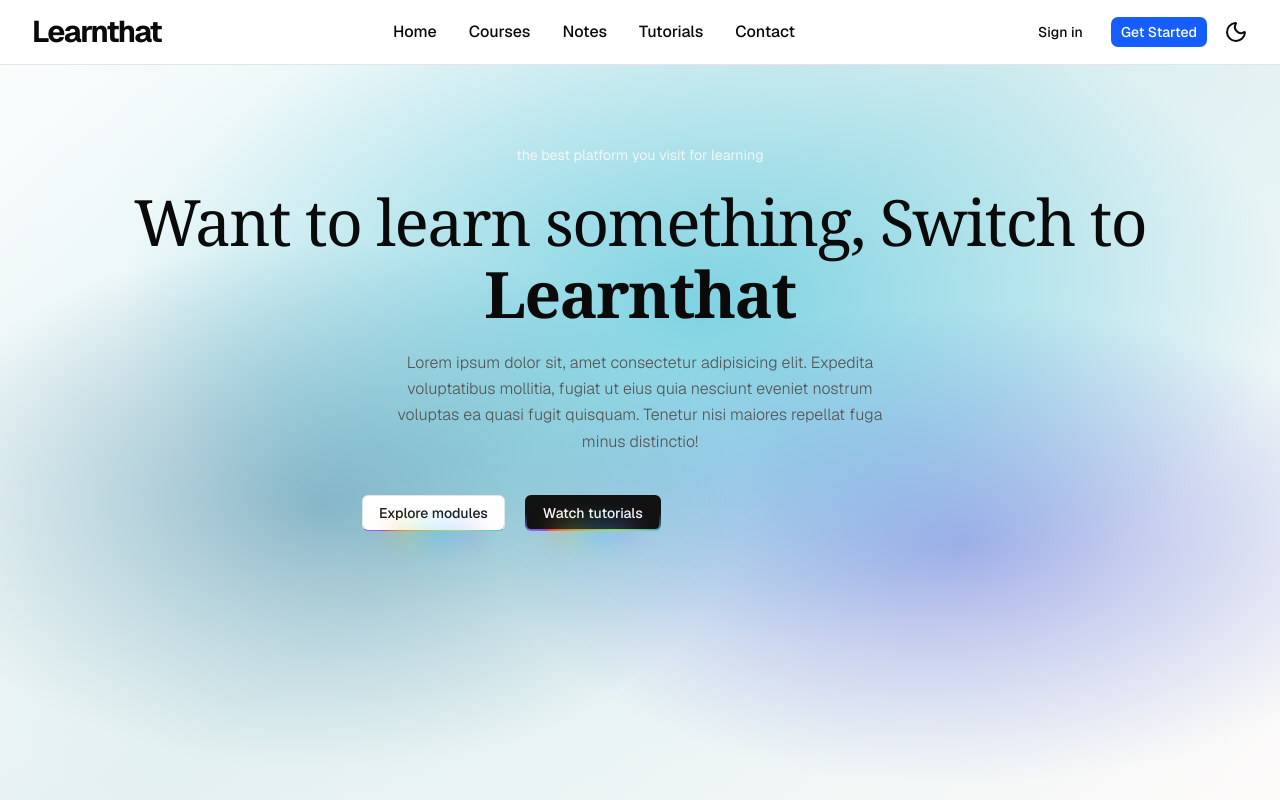
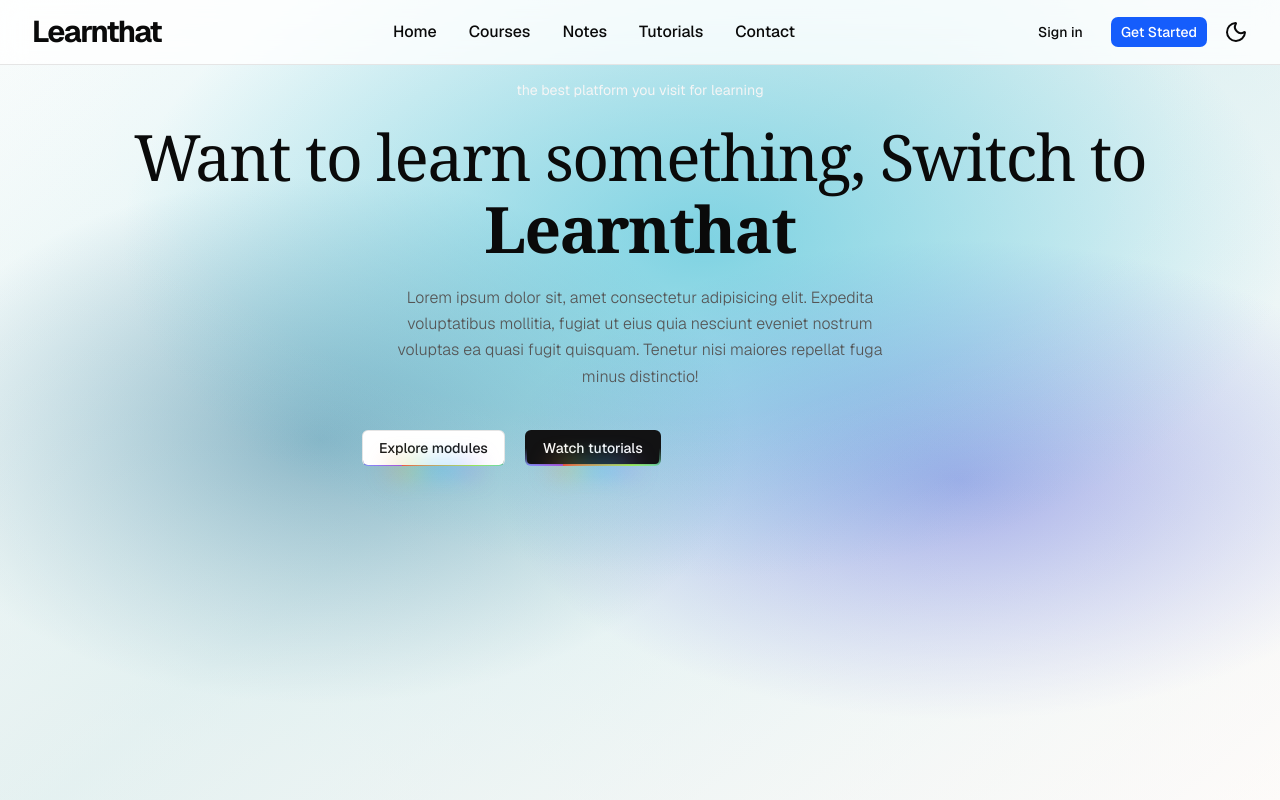
Before and after one commit to palaksingh0392-creator/learnthat, a Next.js app: page / in a window 1280 px wide. Shown: the top 800 px of the page. Built offline with nearby package versions, Linux system fonts and the light colour scheme.

Commit message:
navbar property fixed has added

```diff
--- a/app/components/navbar.tsx
+++ b/app/components/navbar.tsx
@@ -5,7 +5,7 @@ import { AnimatedThemeToggler } from "@/components/ui/animated-theme-toggler";
 export default function Navbar() {
   return (
     <>
-      <header className="w-full border-b bg-light">
+      <header className="fixed top-0 left-0 z-50 w-full border-b bg-background/80 backdrop-blur-md transition-colors duration-300">
         <div className="mx-auto flex h-16 max-w-7xl items-center justify-between px-4 sm:px-6 lg:px-8">
           {/* 1. LOGO SECTION */}
           <div className="flex items-center">
--- a/app/globals.css
+++ b/app/globals.css
@@ -169,8 +169,7 @@
       background-position: 200%;
     }
   }
-  --animate-aurora: aurora 8s ease-in-out infinite alternate
-;
+  --animate-aurora: aurora 8s ease-in-out infinite alternate;
   @keyframes aurora {
     0% {
       background-position: 0% 50%;
@@ -192,7 +191,8 @@
       background-position: 0% 50%;
       transform: rotate(-5deg) scale(0.9);
     }
-  }}
+  }
+}
 
 :root {
   --background: oklch(1 0 0);
--- a/app/page.tsx
+++ b/app/page.tsx
@@ -1,21 +1,12 @@
 import Link from "next/link";
-import { Button } from "@/components/ui/button";
 import { TextAnimate } from "@/components/ui/text-animate";
 import { RainbowButton } from "@/components/ui/rainbow-button";
-import {
-  Card,
-  CardAction,
-  CardContent,
-  CardDescription,
-  CardFooter,
-  CardHeader,
-  CardTitle,
-} from "@/components/ui/card";
+
 export default function Home() {
   return (
     <>
-      <section className="relative min-h-screen flex flex-col items-center overflow-hidden pt-20">
-        <div className="hero-bg absolute inset-0 z-0"></div>
+      <section className="relative min-h-screen flex flex-col items-center  overflow-hidden pt-20">
+        <div className="hero-bg absolute  inset-0 z-0"></div>
         <div className="relative z-2 text-center max-w-[780] px-6 animate-fade-up">
           <p className="text-[0.89rem] dark:text-white tracking-normal text-muted mb-5 font-normal">
             the best platform you visit for learning
@@ -69,7 +60,7 @@ export default function Home() {
               </h2>
             </div>
             <div className="flex flex-col items-end gap-4">
-              <p className="text-slate-500 dark:text-white text-right max-w-[200px] text-sm">
+              <p className="text-slate-500 dark:text-white text-right max-w-50 text-sm">
                 With real world projects to create and online classNamees that
                 fit a busy routine
               </p>
@@ -118,7 +109,7 @@ export default function Home() {
                     viewBox="0 0 24 24"
                     fill="none"
                     stroke="currentColor"
-                    stroke-width="2"
+                    strokeWidth="2"
                     className="size-6"
                   >
                     <path d="M2 12s3-7 10-7 10 7 10 7-3 7-10 7-10-7-10-7Z" />
@@ -135,7 +126,7 @@ export default function Home() {
                 </p>
               </div>
 
-              <div className="hidden lg:block w-full h-full bg-white/20 rounded-2xl min-h-[200px]"></div>
+              <div className="hidden lg:block w-full h-full bg-white/20 rounded-2xl min-h-50"></div>
             </div>
           </div>
 
```
Lines whose indentation alone changed are shown as unchanged.
